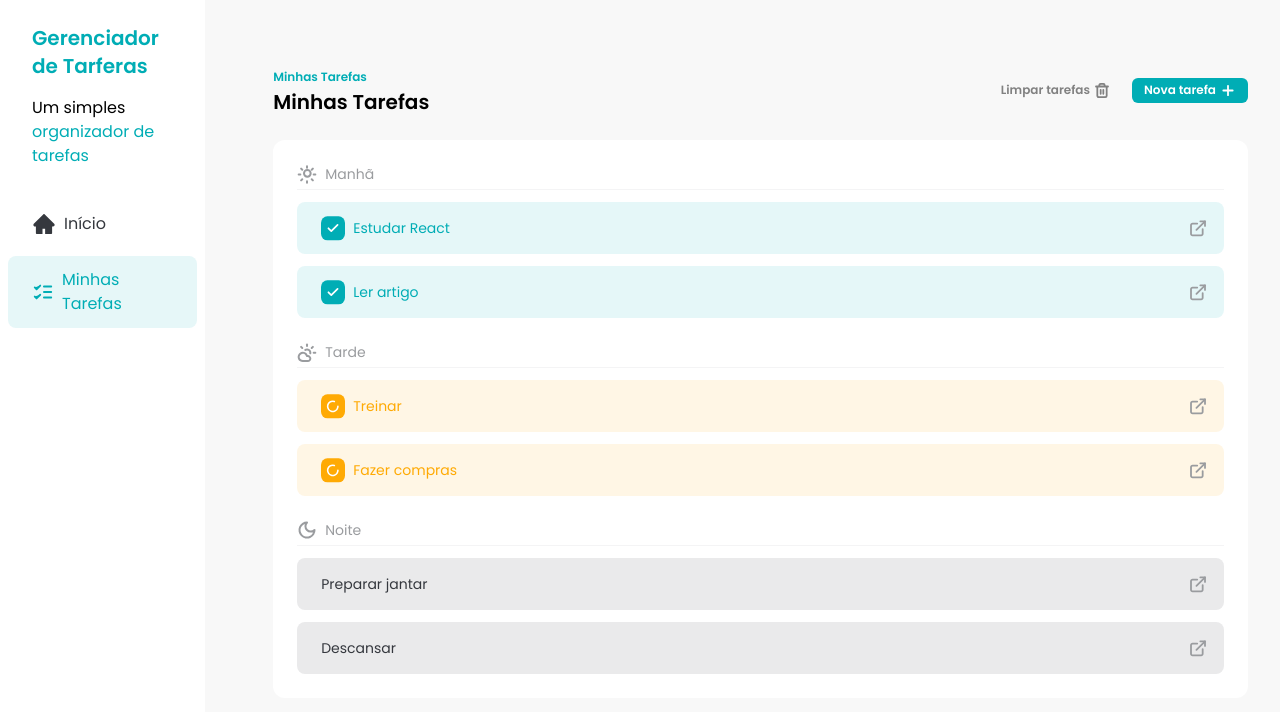
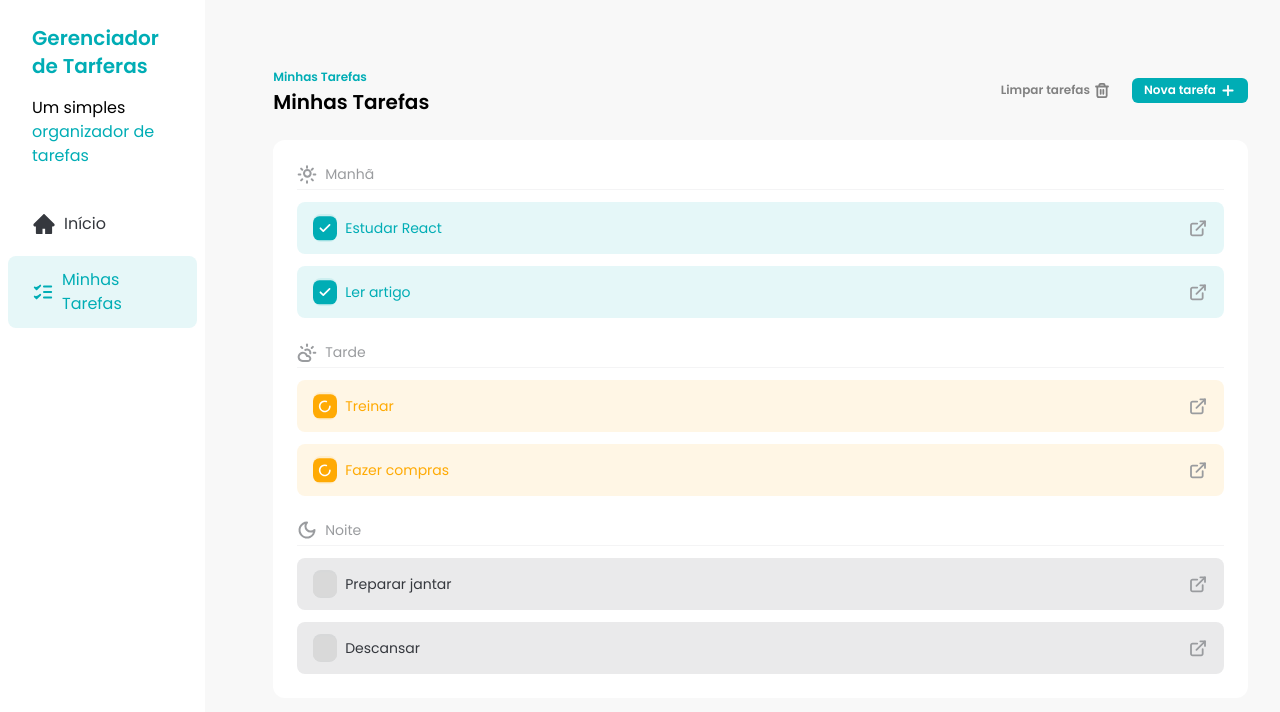
Before and after one commit to Andersonamalta/task-manager, a React (Vite) app: page / in a window 1280 px wide. Shown: the top 712 px of the page. Built offline with nearby package versions, Linux system fonts and the light colour scheme.

Commit message:
feat: ensure task status can be changed

```diff
--- a/src/components/TaskItem.jsx
+++ b/src/components/TaskItem.jsx
@@ -1,8 +1,9 @@
 import CheckIcon from "../assets/icons/check.svg?react"
 import LoaderIcon from "../assets/icons/loader.svg?react"
+import NotStartedIcon from "../assets/icons/not_started.svg?react"
 import DetailsIcon from "../assets/icons/details.svg?react"
 
-const TaskIem = ({ task }) => {
+const TaskIem = ({ task, handleTaskCheckboxClick }) => {
   const getStatusClass = () => {
     if (task.status == "done") {
       return "bg-[#00ADB5]/10 text-[#00ADB5]"
@@ -19,7 +20,7 @@
 
   return (
     <div
-      className={`flex items-center justify-between gap-2 rounded-lg px-4 py-3 text-sm ${getStatusClass()}`}
+      className={`flex items-center justify-between gap-2 rounded-lg px-4 py-3 text-sm transition ${getStatusClass()}`}
     >
       <div className="flex items-center gap-2">
         <label
@@ -27,12 +28,17 @@
         >
           <input
             type="checkbox"
-            checked={task.status === "done"}
+            checked={task.status == "done"}
             className="absolute h-full w-full cursor-pointer opacity-0"
+            onChange={() => {
+              handleTaskCheckboxClick(task.id)
+            }}
           />
+          {task.status === "done" && <CheckIcon />}
+          {task.status === "in_progress" && <LoaderIcon />}
+          {task.status === "not_started" && <NotStartedIcon />}
         </label>
-        {task.status === "done" && <CheckIcon />}
-        {task.status === "in_progress" && <LoaderIcon />}
+
         {task.title}
       </div>
 
--- a/src/components/Tasks.jsx
+++ b/src/components/Tasks.jsx
@@ -16,6 +16,30 @@
   const morningTasks = tasks.filter((task) => task.time == "Manhã")
   const aftrnoonTasks = tasks.filter((task) => task.time == "Tarde")
   const eveningTasks = tasks.filter((task) => task.time == "Noite")
+
+  const handleTaskCheckboxClick = (taskId) => {
+    const newTasks = tasks.map((task) => {
+      if (task.id != taskId) {
+        return task
+      }
+
+      if (task.status === "not_started") {
+        return { ...task, status: "in_progress" }
+      }
+
+      if (task.status === "in_progress") {
+        return { ...task, status: "done" }
+      }
+
+      if (task.status === "done") {
+        return { ...task, status: "not_started" }
+      }
+
+      return task
+    })
+
+    setTasks(newTasks)
+  }
 
   return (
     <div className="w-full px-8 py-16">
@@ -48,7 +72,11 @@
 
           {/* Lista todas as tarefas */}
           {morningTasks.map((task) => (
-            <TaskIem key={task.id} task={task} />
+            <TaskIem
+              key={task.id}
+              task={task}
+              handleTaskCheckboxClick={handleTaskCheckboxClick}
+            />
           ))}
         </div>
 
@@ -58,7 +86,11 @@
 
           {/* Lista todas as tarefas */}
           {aftrnoonTasks.map((task) => (
-            <TaskIem key={task.id} task={task} />
+            <TaskIem
+              key={task.id}
+              task={task}
+              handleTaskCheckboxClick={handleTaskCheckboxClick}
+            />
           ))}
         </div>
 
@@ -68,7 +100,11 @@
 
           {/* Lista todas as tarefas */}
           {eveningTasks.map((task) => (
-            <TaskIem key={task.id} task={task} />
+            <TaskIem
+              key={task.id}
+              task={task}
+              handleTaskCheckboxClick={handleTaskCheckboxClick}
+            />
           ))}
         </div>
       </div>
```
Also changed, not shown: src/assets/icons/not_started.svg (added).
